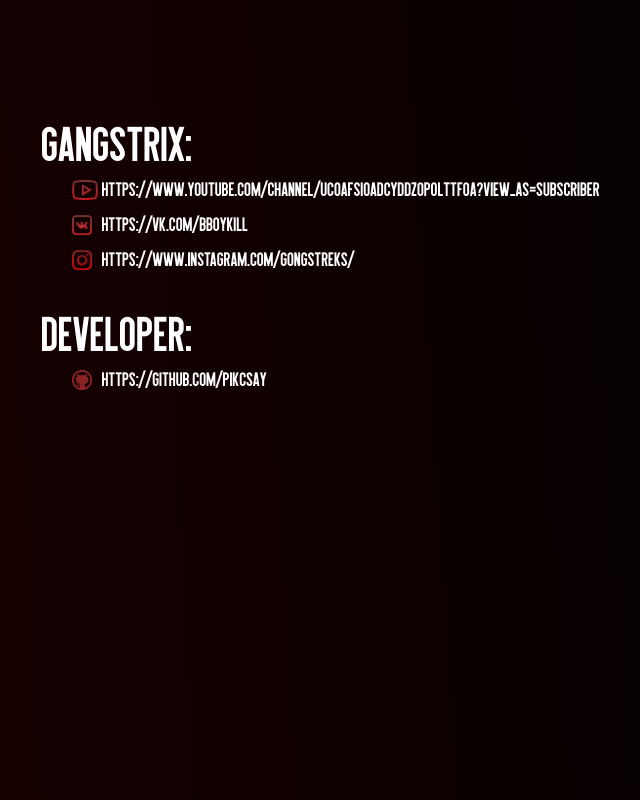
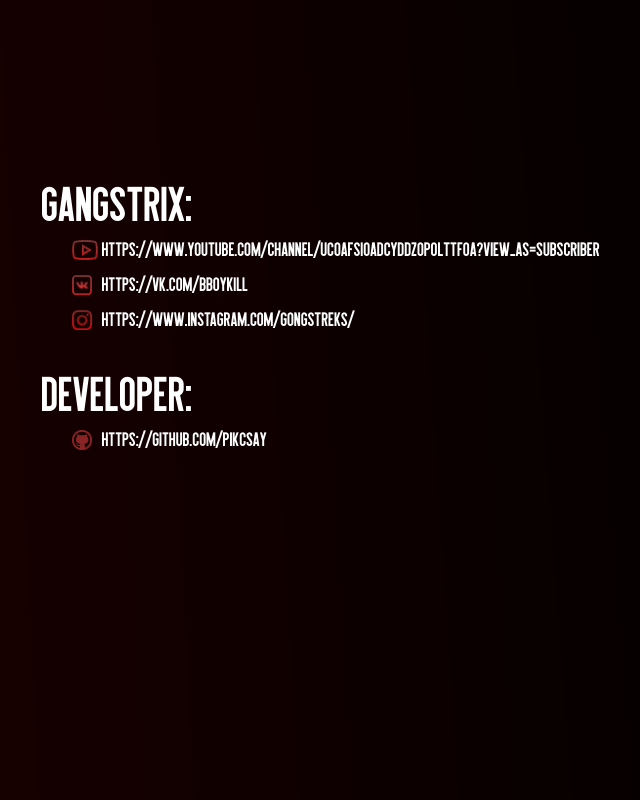
Before and after one commit to pikcsay/rap_group.github.io, a plain HTML site: page community.html in a window 1280 px wide. Shown: the whole page, without its empty margins (319-959 px from the left). Drawn offline with Linux system fonts and the light colour scheme.

Commit message:
Update style.css

```diff
--- a/style/style.css
+++ b/style/style.css
@@ -167,7 +167,7 @@ a:hover {
 }
 
 .contacts {
-  height: 70vh;
+  height: 55vh;
 }
 
 .contacts ul {
```
